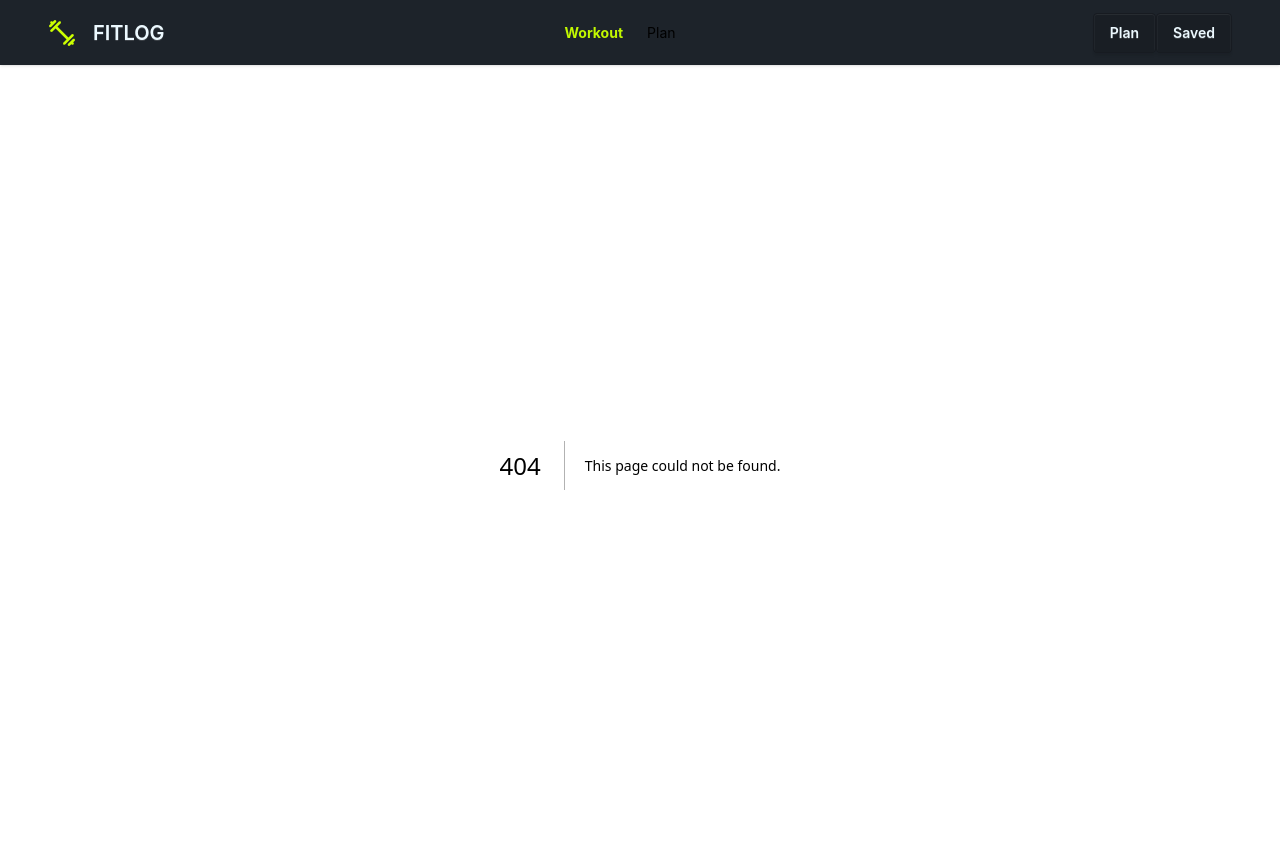
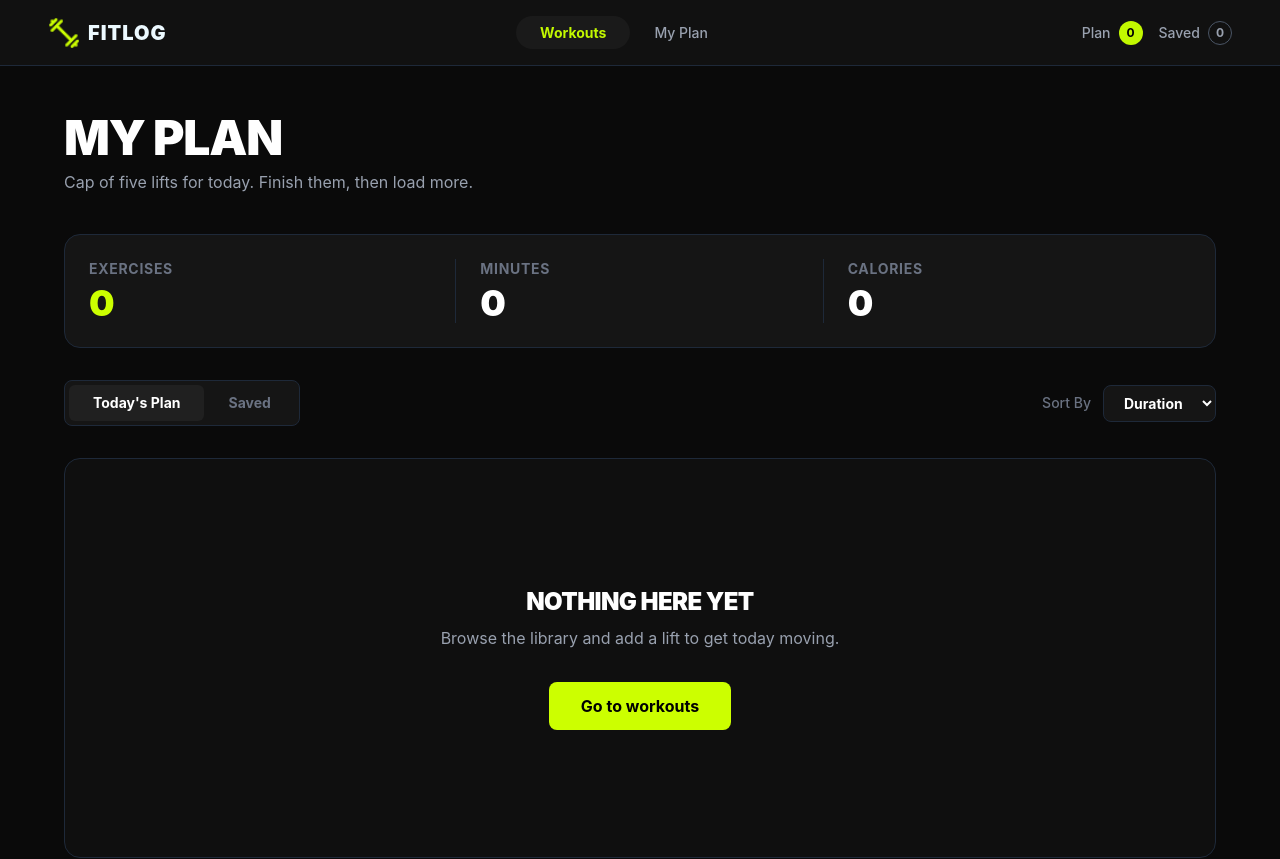
Before and after one commit to masumdev6669/Assignment-6, a Next.js app: page /plan in a window 1280 px wide. Before the commit this address had no page. Shown: the top 859 px of the page. Built offline with nearby package versions, Linux system fonts and the light colour scheme.

Commit message:
Created My plan Page

```diff
--- a/src/app/components/exercise/[id]/page.tsx
+++ b/src/app/components/exercise/[id]/page.tsx
@@ -52,7 +52,7 @@ export default async function ExerciseDetailPage({ params }: Props) {
             ))}
           </div>
 
-          {/* STATS BOX - Now in a single column */}
+          {/* STATS BOX - Single column layout */}
           <div className="bg-[#151515] border border-gray-800 rounded-2xl p-6 mb-8">
             <div className="flex flex-col gap-4 text-sm">
               <div className="flex justify-between items-center border-b border-gray-800 pb-2">
@@ -114,8 +114,8 @@ export default async function ExerciseDetailPage({ params }: Props) {
             </div>
           </div>
 
-          {}
-          <div className="mb-10">
+          {/* INSTRUCTIONS */}
+          <div className="mb-8">
             <h2 className="text-lg font-bold uppercase tracking-wider mb-4">
               Instructions
             </h2>
@@ -129,6 +129,42 @@ export default async function ExerciseDetailPage({ params }: Props) {
               )}
             </ol>
           </div>
+
+          {/* ACTION BUTTONS */}
+          <div className="flex flex-wrap gap-4 mt-2">
+            <button className="bg-[#ccff00] hover:bg-[#b3e600] text-black font-bold py-3 px-6 rounded-lg transition-colors flex items-center gap-2">
+              <svg
+                className="w-5 h-5"
+                fill="none"
+                stroke="currentColor"
+                viewBox="0 0 24 24"
+              >
+                <path
+                  strokeLinecap="round"
+                  strokeLinejoin="round"
+                  strokeWidth="2"
+                  d="M12 4v16m8-8H4"
+                ></path>
+              </svg>
+              Add to today's plan
+            </button>
+            <button className="bg-transparent border border-gray-700 hover:border-gray-500 hover:bg-gray-800 text-white font-bold py-3 px-6 rounded-lg transition-colors flex items-center gap-2">
+              <svg
+                className="w-5 h-5"
+                fill="none"
+                stroke="currentColor"
+                viewBox="0 0 24 24"
+              >
+                <path
+                  strokeLinecap="round"
+                  strokeLinejoin="round"
+                  strokeWidth="2"
+                  d="M5 5a2 2 0 012-2h10a2 2 0 012 2v16l-7-3.5L5 21V5z"
+                ></path>
+              </svg>
+              Save for later
+            </button>
+          </div>
         </div>
       </div>
     </main>
--- a/src/app/components/shared/Navbar.tsx
+++ b/src/app/components/shared/Navbar.tsx
@@ -1,10 +1,11 @@
 import Image from "next/image";
 import React from "react";
+import Link from "next/link";
 import logo from "@/assets/logo.png";
 
 const Navbar = () => {
   return (
-    <div className="navbar bg-base-100 shadow-sm">
+    <div className="navbar bg-[#111111] border-b border-gray-800">
       <div className="navbar-start">
         <div className="dropdown">
           <div tabIndex={0} role="button" className="btn btn-ghost lg:hidden">
@@ -16,45 +17,73 @@ const Navbar = () => {
               viewBox="0 0 24 24"
               stroke="currentColor"
             >
-              {" "}
               <path
                 strokeLinecap="round"
                 strokeLinejoin="round"
                 strokeWidth="2"
                 d="M4 6h16M4 12h8m-8 6h16"
-              />{" "}
+              />
             </svg>
           </div>
           <ul
             tabIndex={-1}
-            className="menu menu-sm dropdown-content bg-base-100 rounded-box z-1 mt-3 w-52 p-2 shadow"
+            className="menu menu-sm dropdown-content bg-[#111111] rounded-box z-1 mt-3 w-52 p-2 shadow"
           >
             <li>
-              <a className="text-[#c2f800]">Workout</a>
+              <Link
+                href="/"
+                className="text-[#c2f800] font-bold bg-[#1a1a1a] rounded-full"
+              >
+                Workouts
+              </Link>
             </li>
-
             <li>
-              <a>Plan</a>
+              <Link href="/plan">My Plan</Link>
             </li>
           </ul>
         </div>
-        <Image src={logo} className="ml-10" />
-        <a className="btn btn-ghost text-xl">FITLOG</a>
+        <Link href="/" className="flex items-center gap-2 ml-10">
+          <Image src={logo} alt="FitLog Logo" className="w-8 h-8" />
+          <span className="text-xl font-black uppercase tracking-wider">
+            FITLOG
+          </span>
+        </Link>
       </div>
+
       <div className="navbar-center hidden lg:flex">
-        <ul className="menu menu-horizontal px-1">
+        <ul className="menu menu-horizontal px-1 gap-2">
           <li>
-            <a className="text-[#c2f800] rounded-[15px] font-bold">Workout</a>
+            <Link
+              href="/"
+              className="text-[#c2f800] bg-[#1a1a1a] rounded-full font-bold px-6"
+            >
+              Workouts
+            </Link>
           </li>
-
           <li>
-            <a>Plan</a>
+            <Link
+              href="/plan"
+              className="text-gray-400 hover:text-white font-medium px-4"
+            >
+              My Plan
+            </Link>
           </li>
         </ul>
       </div>
-      <div className="navbar-end mr-10">
-        <button className="btn">Plan</button>
-        <button className="btn">Saved</button>
+
+      <div className="navbar-end mr-10 gap-4">
+        <div className="flex items-center gap-2">
+          <span className="text-gray-400 text-sm font-medium">Plan</span>
+          <div className="w-6 h-6 rounded-full bg-[#c2f800] text-black flex items-center justify-center text-xs font-bold">
+            0
+          </div>
+        </div>
+        <div className="flex items-center gap-2">
+          <span className="text-gray-400 text-sm font-medium">Saved</span>
+          <div className="w-6 h-6 rounded-full border border-gray-600 text-gray-400 flex items-center justify-center text-xs font-bold">
+            0
+          </div>
+        </div>
       </div>
     </div>
   );
--- /dev/null
+++ b/src/app/plan/page.tsx
@@ -0,0 +1,157 @@
+// src/app/plan/page.tsx
+"use client";
+
+import React, { useState } from "react";
+import Link from "next/link";
+
+export default function MyPlanPage() {
+  // State for the plan data (Empty initially to show 0s)
+  const [planItems, setPlanItems] = useState<any[]>([]);
+  const [savedItems, setSavedItems] = useState<any[]>([]);
+
+  // State for toggling between tabs and sort dropdown
+  const [activeTab, setActiveTab] = useState<"today" | "saved">("today");
+  const [sortBy, setSortBy] = useState<"duration" | "calories" | "rating">(
+    "duration",
+  );
+
+  // Calculate totals dynamically based on planItems
+  const totalExercises = planItems.length;
+  const totalMinutes = planItems.reduce(
+    (sum, item) => sum + (item.duration || 0),
+    0,
+  );
+  const totalCalories = planItems.reduce(
+    (sum, item) => sum + (item.caloriesBurned || 0),
+    0,
+  );
+
+  // Determine which list to show based on the active tab
+  const currentList = activeTab === "today" ? planItems : savedItems;
+
+  return (
+    <main className="min-h-screen bg-[#0a0a0a] text-white p-6 md:p-12">
+      <div className="max-w-6xl mx-auto">
+        {/* HEADER SECTION */}
+        <div className="mb-10">
+          <h1 className="text-4xl md:text-5xl font-black uppercase tracking-tight mb-2">
+            My Plan
+          </h1>
+          <p className="text-gray-400">
+            Cap of five lifts for today. Finish them, then load more.
+          </p>
+        </div>
+
+        {/* STATS SUMMARY BOX */}
+        <div className="grid grid-cols-1 md:grid-cols-3 bg-[#151515] border border-gray-800 rounded-2xl p-6 mb-8 text-center md:text-left">
+          <div className="flex flex-col border-b md:border-b-0 md:border-r border-gray-800 pb-4 md:pb-0 md:pr-6">
+            <span className="text-gray-500 text-sm font-bold uppercase tracking-wider mb-1">
+              Exercises
+            </span>
+            <span className="text-4xl font-black text-[#ccff00]">
+              {totalExercises}
+            </span>
+          </div>
+          <div className="flex flex-col border-b md:border-b-0 md:border-r border-gray-800 py-4 md:py-0 md:px-6">
+            <span className="text-gray-500 text-sm font-bold uppercase tracking-wider mb-1">
+              Minutes
+            </span>
+            <span className="text-4xl font-black text-white">
+              {totalMinutes}
+            </span>
+          </div>
+          <div className="flex flex-col pt-4 md:pt-0 md:pl-6">
+            <span className="text-gray-500 text-sm font-bold uppercase tracking-wider mb-1">
+              Calories
+            </span>
+            <span className="text-4xl font-black text-white">
+              {totalCalories}
+            </span>
+          </div>
+        </div>
+
+        {/* CONTROLS ROW (Tabs and Sort) */}
+        <div className="flex flex-col md:flex-row justify-between items-center gap-4 mb-8">
+          {/* Tabs */}
+          <div className="flex bg-[#151515] border border-gray-800 rounded-lg p-1 w-full md:w-auto">
+            <button
+              onClick={() => setActiveTab("today")}
+              className={`flex-1 md:flex-none px-6 py-2 rounded-md text-sm font-bold transition-colors ${
+                activeTab === "today"
+                  ? "bg-[#202020] text-white"
+                  : "text-gray-500 hover:text-white"
+              }`}
+            >
+              Today's Plan
+            </button>
+            <button
+              onClick={() => setActiveTab("saved")}
+              className={`flex-1 md:flex-none px-6 py-2 rounded-md text-sm font-bold transition-colors ${
+                activeTab === "saved"
+                  ? "bg-[#202020] text-white"
+                  : "text-gray-500 hover:text-white"
+              }`}
+            >
+              Saved
+            </button>
+          </div>
+
+          {/* Sort By Dropdown */}
+          <div className="flex items-center gap-3 w-full md:w-auto">
+            <span className="text-gray-500 text-sm font-medium">Sort By</span>
+            <select
+              value={sortBy}
+              onChange={(e) => setSortBy(e.target.value as any)}
+              className="bg-[#151515] border border-gray-800 text-white text-sm font-bold rounded-lg px-4 py-2 outline-none focus:border-[#ccff00] transition-colors"
+            >
+              <option value="duration">Duration</option>
+              <option value="calories">Calories</option>
+              <option value="rating">Rating</option>
+            </select>
+          </div>
+        </div>
+
+        {/* MAIN CONTENT AREA */}
+        <div className="bg-[#0f0f0f] border border-gray-800 rounded-2xl min-h-[400px] flex flex-col items-center justify-center p-8">
+          {currentList.length === 0 ? (
+            /* EMPTY STATE */
+            <div className="text-center flex flex-col items-center max-w-md">
+              <h2 className="text-2xl font-black uppercase tracking-tight mb-2 text-white">
+                Nothing here yet
+              </h2>
+              <p className="text-gray-400 mb-8">
+                Browse the library and add a lift to get today moving.
+              </p>
+              <Link
+                href="/"
+                className="bg-[#ccff00] hover:bg-[#b3e600] text-black font-bold py-3 px-8 rounded-lg transition-colors"
+              >
+                Go to workouts
+              </Link>
+            </div>
+          ) : (
+            /* LIST OF ITEMS (Will show when plan has items) */
+            <div className="w-full grid grid-cols-1 gap-4">
+              {currentList.map((item) => (
+                <div
+                  key={item.id}
+                  className="bg-[#151515] p-4 rounded-xl border border-gray-800 flex justify-between items-center"
+                >
+                  <div>
+                    <h3 className="font-bold text-lg">{item.name}</h3>
+                    <p className="text-gray-400 text-sm">
+                      {item.duration} min | {item.caloriesBurned} kcal
+                    </p>
+                  </div>
+                  <button className="text-red-500 hover:text-red-400 text-sm font-bold">
+                    Remove
+                  </button>
+                </div>
+              ))}
+            </div>
+          )}
+        </div>
+      </div>
+    </main>
+  );
+}
```
Also changed, not shown: src/context/AppContext.tsx (added).
